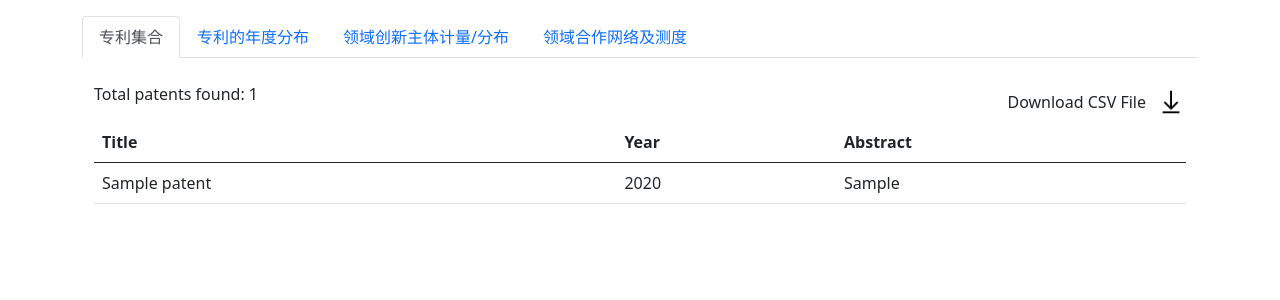
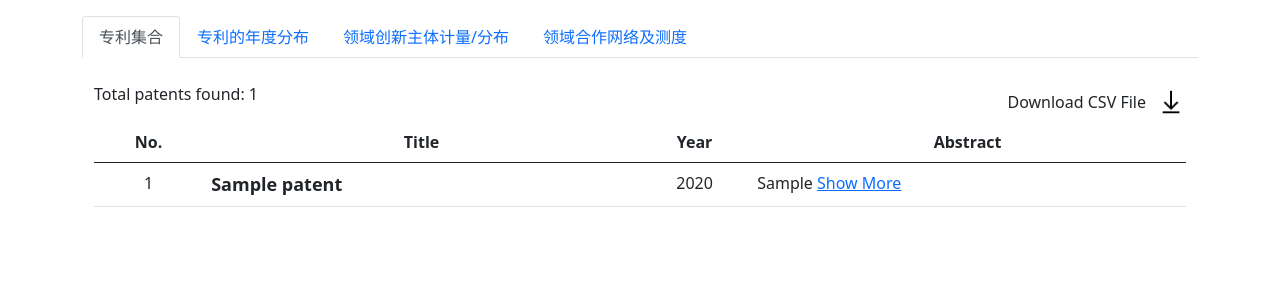
Before and after one commit to KAILAI-Y/PatentInsight, a Django app: template mywebapi/patent_api/templates/result.html in a window 1280 px wide. Shown: the top 300 px of the page. Run offline with Django 5.2, Linux system fonts and the light colour scheme; tables that the repository leaves empty hold one stand-in row (values such as "Sample post"); the template is opened without the code that fills it: values that come from a table or form of the project are taken from there, most other values are stand-ins (such as "Sample title", 1, 10 or a date in 2020).

Commit message:
abstract - show more

```diff
--- a/mywebapi/patent_api/static/CSS/result.css
+++ b/mywebapi/patent_api/static/CSS/result.css
@@ -19,6 +19,30 @@
   height: 30px;
 }
 
+thead {
+  text-align: center;
+}
+
+.number {
+  text-align: center;
+  width: 10%;
+}
+
+.title {
+  font-size: large;
+  font-weight: bold;
+  width: 40%;
+}
+
+.year {
+  text-align: center;
+  width: 10%;
+}
+
+.abstract {
+  width: 40%;
+}
+
 .pagination {
   justify-content: center;
 }
--- a/mywebapi/patent_api/templates/result.html
+++ b/mywebapi/patent_api/templates/result.html
@@ -53,6 +53,7 @@
           <table class="table">
             <thead>
               <tr>
+                <th>No.</th>
                 <th>Title</th>
                 <th>Year</th>
                 <th>Abstract</th>
@@ -61,13 +62,19 @@
             <tbody>
               {% for patent in page_obj %}
               <tr>
-                <td>{{ patent.title }}</td>
-                <td>{{ patent.year }}</td>
-                <td>{{ patent.abstract}}</td>
+                <td class="number">{{ forloop.counter }}</td>
+                <td class="title">{{ patent.title }}</td>
+                <td class="year">{{ patent.year }}</td>
+                <td class="abstract">
+                  <span class="short-abstract">{{ patent.abstract|truncatechars:100 }}</span>
+                  <span class="full-abstract" style="display:none;">{{ patent.abstract }}</span>
+                  <a href="#" class="more-link" onclick="toggleDetails(this); return false;">Show More</a>
+                  <a href="#" class="less-link" style="display:none;" onclick="toggleDetails(this); return false;">Show Less</a>
+                </td>
               </tr>
               {% empty %}
               <tr>
-                <td colspan="3">No patents found.</td>
+                <td colspan="4">No patents found.</td>
               </tr>
               {% endfor %}
             </tbody>
@@ -114,6 +121,29 @@
       </div>
     </div>
 
+    <script>
+      function toggleDetails(link) {
+        var row = link.parentElement;
+        var shortAbstract = row.querySelector('.short-abstract');
+        var fullAbstract = row.querySelector('.full-abstract');
+        var moreLink = row.querySelector('.more-link');
+        var lessLink = row.querySelector('.less-link');
+
+        if (shortAbstract.style.display === 'none') {
+            shortAbstract.style.display = 'inline';
+            fullAbstract.style.display = 'none';
+            moreLink.style.display = 'inline';
+            lessLink.style.display = 'none';
+        } else {
+            shortAbstract.style.display = 'none';
+            fullAbstract.style.display = 'inline';
+            moreLink.style.display = 'none';
+            lessLink.style.display = 'inline';
+        }
+      }
+
+    </script>
+
     <script src="https://cdn.jsdelivr.net/npm/bootstrap@5.0.0/dist/js/bootstrap.bundle.min.js"></script>
   </body>
 </html>
```
